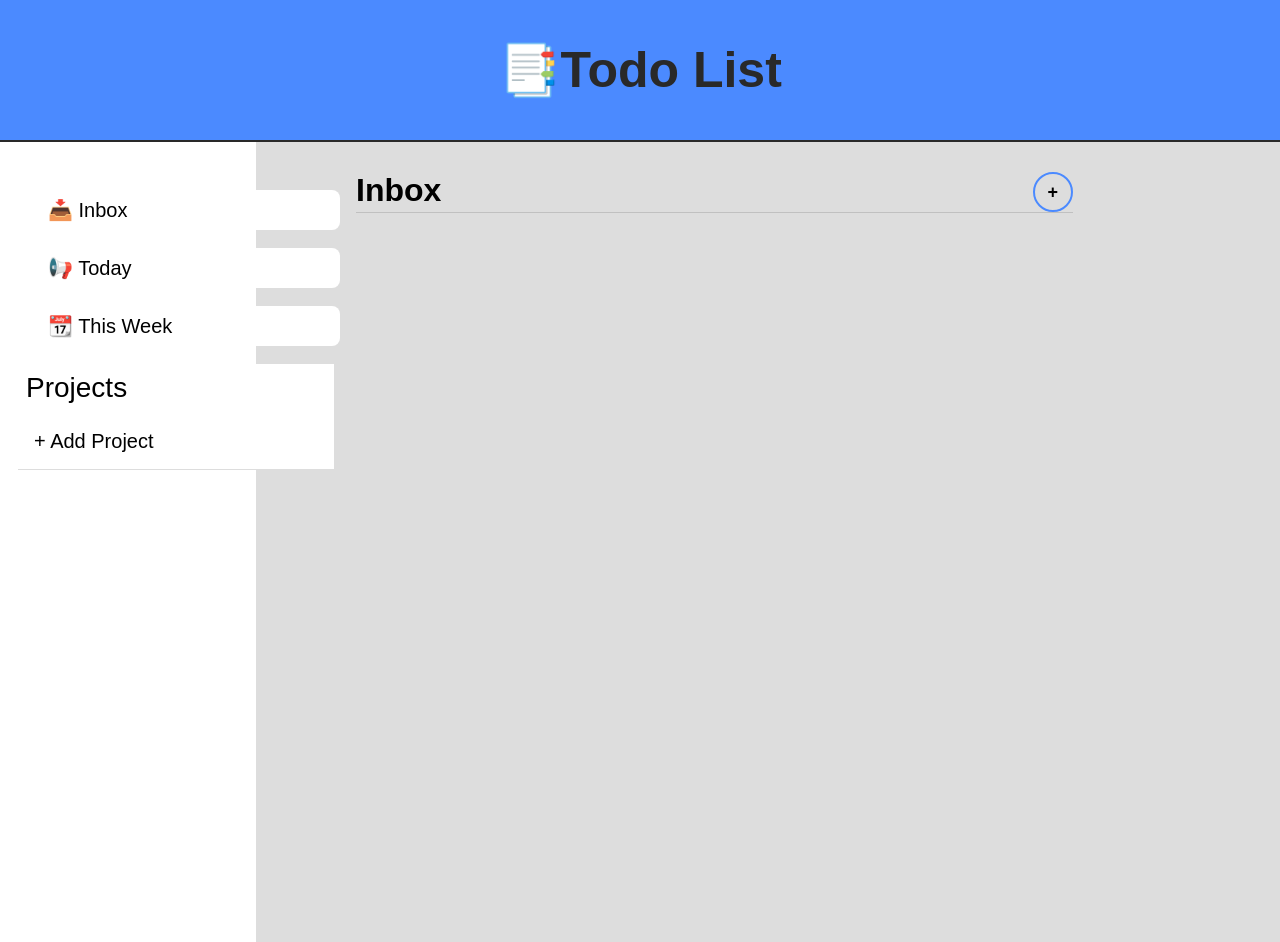
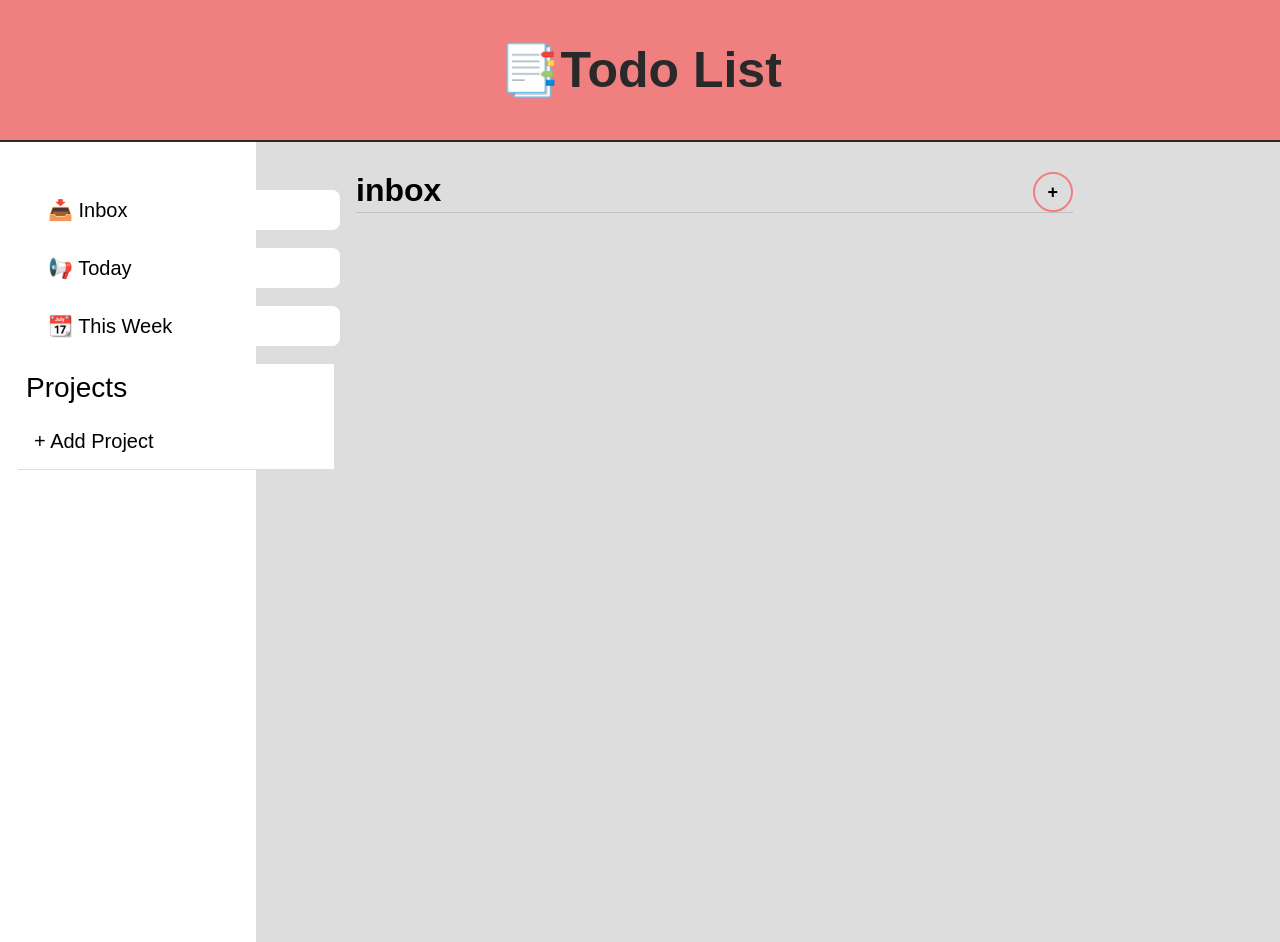
Before and after one commit to YiftachDev/TodoList, a website built with webpack: page dist/index.html in a window 1280 px wide. Both pictures are taken after a click on the button "📥 Inbox". Built offline with nearby package versions, Linux system fonts and the light colour scheme.

Commit message:
Created logic for the projects

```diff
--- a/src/UI.js
+++ b/src/UI.js
@@ -1,5 +1,6 @@
 export default class UI {
   static taskTitle;
+  static currentProject;
 
   static createAddTodoButton() {
     const mainTitle = document.querySelector(".main-title");
@@ -8,7 +9,7 @@ export default class UI {
 
   static init(inbox, projects) {
     const mainTitle = document.querySelector(".main-title");
-    mainTitle.innerHTML += `<h1 id="inbox">Inbox</h1>`;
+    mainTitle.innerHTML += `<h1 id="inbox" class="project-title">Inbox</h1>`;
     UI.createAddTodoButton();
     UI.loadTasks(inbox);
     UI.loadProjects(projects);
@@ -164,12 +165,14 @@ export default class UI {
 
   static loadProjects(projects) {
     const projectsDiv = document.querySelector(".projects-list");
-    console.log(projects);
     UI.clearProjects(projectsDiv);
     for (const project of projects) {
       let projectEl = document.createElement("button");
       projectEl.classList.add("project");
       projectEl.innerHTML = project.name;
+      projectEl.addEventListener("click", () => {
+        UI.loadProject(project);
+      });
       projectsDiv.appendChild(projectEl);
     }
   }
@@ -183,4 +186,16 @@ export default class UI {
       projectsDiv.removeChild(projectToRemove);
     }
   }
+
+  static loadProject(project) {
+    const mainTitle = document.querySelector(".main-title");
+    mainTitle.innerHTML = `<h1 class="project-title">${project.name}</h1>`;
+    UI.currentProject = project;
+    UI.createAddTodoButton();
+    UI.loadTasks(project);
+    const openFormBtn = document.querySelector("#open-form-btn");
+    openFormBtn.addEventListener("click", () => {
+      UI.openTaskForm();
+    });
+  }
 }
--- a/src/index.js
+++ b/src/index.js
@@ -5,6 +5,7 @@ import Task from "./Todo";
 
 document.addEventListener("DOMContentLoaded", () => {
   const projects = [];
+  UI.currentProject = inbox;
   UI.init(inbox, projects);
   const openFormBtn = document.querySelector("#open-form-btn");
   const closeFormBtn = document.querySelectorAll(".close-form-btn");
@@ -13,6 +14,7 @@ document.addEventListener("DOMContentLoaded", () => {
   const openAddProjectFormBtn = document.querySelector("#openAddProjectForm");
   const closeProjectForm = document.querySelector("#cancel-btn");
   const addProjectBtn = document.querySelector("#add-project-btn");
+  const inboxEl = document.querySelector("#inboxBtn");
 
   openFormBtn.addEventListener("click", () => {
     UI.openTaskForm();
@@ -20,7 +22,7 @@ document.addEventListener("DOMContentLoaded", () => {
 
   submitFormBtn.addEventListener("click", e => {
     e.preventDefault();
-    UI.handleForm(Task, inbox);
+    UI.handleForm(Task, UI.currentProject);
   });
 
   closeFormBtn.forEach(btn => {
@@ -28,7 +30,7 @@ document.addEventListener("DOMContentLoaded", () => {
   });
 
   submitEditFormBtn.addEventListener("click", () => {
-    UI.handleEditForm(inbox);
+    UI.handleEditForm(UI.currentProject);
     console.log("test");
   });
 
@@ -41,5 +43,11 @@ document.addEventListener("DOMContentLoaded", () => {
     if (project == null) return;
     projects.push(project);
     UI.loadProjects(projects);
+    console.log(projects);
+  });
+
+  inboxEl.addEventListener("click", () => {
+    UI.currentProject = inbox;
+    UI.loadProject(UI.currentProject);
   });
 });
```
Also changed, not shown: dist/index.html, dist/main.js, dist/style.css.
